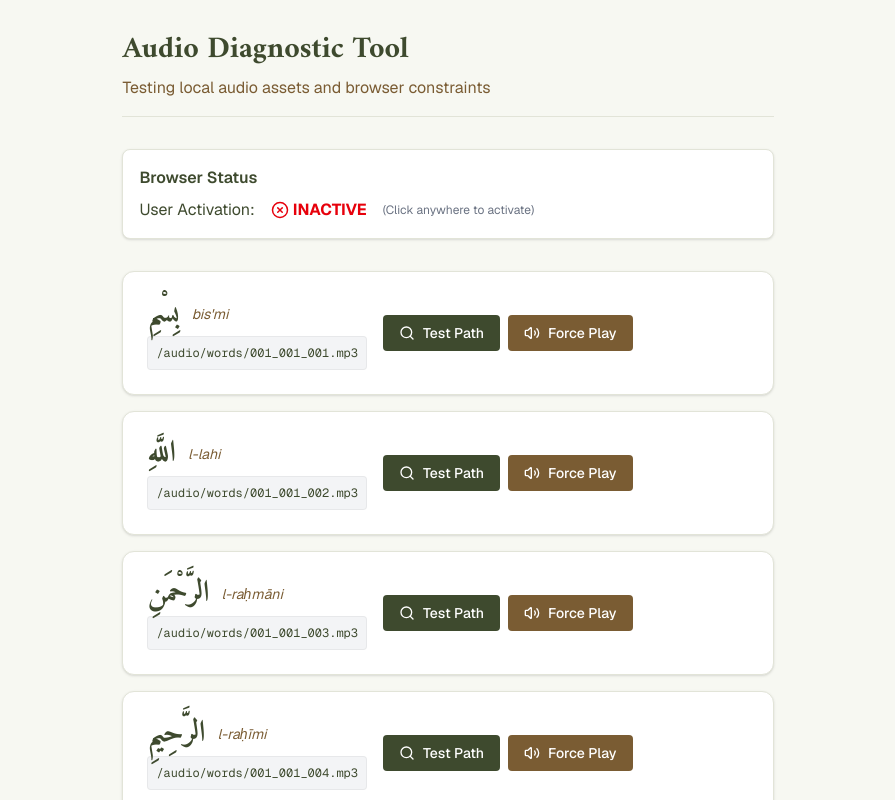
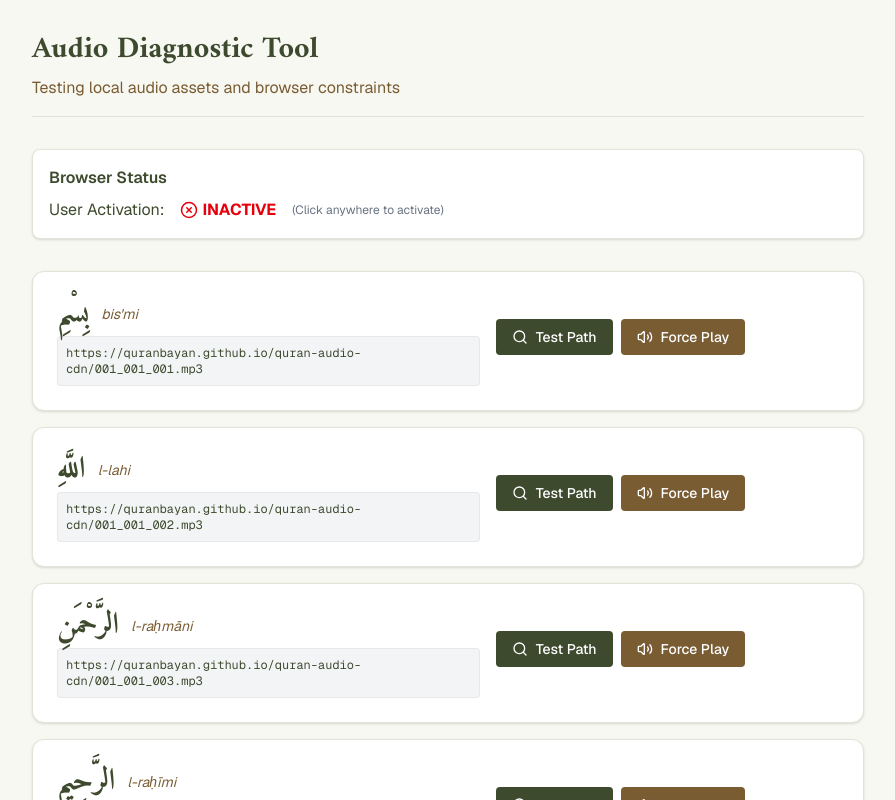
Before and after one commit to saleemmorris/quranbayan, a Next.js app: page /debug-audio in a window 1280 px wide. Shown: the top 800 px of the page, without its empty margins (192-1087 px from the left). Built offline with nearby package versions, Linux system fonts and the light colour scheme.

Commit message:
feat: refactor audio logic to use GitHub Pages CDN with Quran.com fallback

```diff
--- a/src/app/layout.tsx
+++ b/src/app/layout.tsx
@@ -1,34 +1,34 @@
-import type { Metadata } from "next";
-import { Geist, Geist_Mono, Amiri } from "next/font/google";
-import "./globals.css";
-import { ThemeProvider } from "next-themes";
-import Script from "next/script";
+import type { Metadata } from 'next';
+import { Geist, Geist_Mono, Amiri } from 'next/font/google';
+import './globals.css';
+import { ThemeProvider } from 'next-themes';
+import Script from 'next/script';
 
 const geistSans = Geist({
-  variable: "--font-geist-sans",
-  subsets: ["latin"],
+  variable: '--font-geist-sans',
+  subsets: ['latin'],
 });
 
 const geistMono = Geist_Mono({
-  variable: "--font-geist-mono",
-  subsets: ["latin"],
+  variable: '--font-geist-mono',
+  subsets: ['latin'],
 });
 
 const amiri = Amiri({
-  variable: "--font-amiri",
-  subsets: ["arabic"],
-  weight: ["400", "700"],
+  variable: '--font-amiri',
+  subsets: ['arabic'],
+  weight: ['400', '700'],
 });
 
 export const metadata: Metadata = {
-  title: "quranbayan.org | Clear Insight",
-  description: "A modern Quran experience with clear word-by-word transliteration and deep reflection.",
+  title: 'quranbayan.org | Clear Insight',
+  description: 'A modern Quran experience with clear word-by-word transliteration and deep reflection.',
   icons: {
     icon: [
-      { url: "/images/logo/logo-square.svg", type: "image/svg+xml" },
+      { url: '/images/logo/logo-square.svg', type: 'image/svg+xml' },
     ],
     apple: [
-      { url: "/images/logo/logo-square.svg" },
+      { url: '/images/logo/logo-square.svg' },
     ],
   },
 };
@@ -40,15 +40,18 @@ export default function RootLayout({
 }>) {
   return (
     <html
-      lang="en"
+      lang='en'
       className={`${geistSans.variable} ${geistMono.variable} ${amiri.variable} h-full antialiased`}
       suppressHydrationWarning
     >
-      <body className="min-h-full flex flex-col bg-background text-foreground selection:bg-brand-clay/30">
-        <ThemeProvider attribute="class" defaultTheme="system" enableSystem>
+      <head>
+        <link rel='preconnect' href='https://quranbayan.github.io' />
+      </head>
+      <body className='min-h-full flex flex-col bg-background text-foreground selection:bg-brand-clay/30'>
+        <ThemeProvider attribute='class' defaultTheme='system' enableSystem>
           {children}
         </ThemeProvider>
-        <Script src="/pronunciation.js" strategy="afterInteractive" />
+        <Script src='/pronunciation.js' strategy='afterInteractive' />
       </body>
     </html>
   );
--- a/src/components/RootAnalysisDrawer.tsx
+++ b/src/components/RootAnalysisDrawer.tsx
@@ -4,7 +4,7 @@ import React, { useState } from 'react';
 import { X, Volume2 } from 'lucide-react';
 import TajweedText from './TajweedText';
 import WordAnalysis from './WordAnalysis';
-import { getWordAudioUrl } from '@/lib/audioUtils';
+import { getWordAudioUrl, getWordAudioFallbackUrl } from '@/lib/audioUtils';
 
 interface WordAnalysisData {
   word: string;
@@ -53,19 +53,28 @@ export default function RootAnalysisDrawer({ isOpen, onClose, analysis }: RootAn
       console.log('DEBUG: Clicking Word', { surah, ayah, wordIndex });
 
       const audioUrl = getWordAudioUrl(surah, ayah, wordIndex);
-      console.log('DEBUG: Generated Path ->', audioUrl);
+      const fallbackUrl = getWordAudioFallbackUrl(surah, ayah, wordIndex);
+      console.log('DEBUG: Primary Path ->', audioUrl);
 
       try {
         const audio = new Audio(audioUrl);
 
-        audio.addEventListener('error', (err) => {
-          console.error('DEBUG: Audio Error Object:', err.target && (err.target as any).error);
-          console.error(`Audio Load Failed: [${audioUrl}] - check path in /public/audio/words/`);
-          setAudioError(true);
+        audio.addEventListener('error', async () => {
+          console.warn(`CDN 404: [${audioUrl}]. Attempting fallback...`);
+          try {
+            const fallbackAudio = new Audio(fallbackUrl);
+            fallbackAudio.addEventListener('error', () => {
+              console.error(`Both CDN and Fallback failed for [${fallbackUrl}]`);
+              setAudioError(true);
+            });
+            await fallbackAudio.play();
+          } catch (err) {
+            setAudioError(true);
+          }
         });
 
         audio.addEventListener('canplaythrough', () => {
-          console.log('DEBUG: Audio buffered and ready.');
+          console.log('DEBUG: Primary Audio buffered and ready.');
         });
 
         await audio.play();
--- /dev/null
+++ b/src/constants/config.ts
@@ -0,0 +1 @@
+export const AUDIO_CDN_URL = "https://quranbayan.github.io/quran-audio-cdn/";
--- a/src/lib/audioUtils.ts
+++ b/src/lib/audioUtils.ts
@@ -1,24 +1,21 @@
-/**
- * Audio Utilities for QuranBayan
- * Follows the SSS_AAA_WWW.mp3 naming convention (Surah_Ayah_Word).
- */
+import { AUDIO_CDN_URL } from '@/constants/config';
 
-/**
- * Pads a number to a specific length with leading zeros.
- */
 function pad(num: number, size: number = 3): string {
   let s = num.toString();
-  while (s.length < size) s = "0" + s;
+  while (s.length < size) s = '0' + s;
   return s;
 }
 
-/**
- * Returns the URL for a specific word's audio file.
- * Format: /audio/words/SSS_AAA_WWW.mp3
- */
 export function getWordAudioUrl(surah: number, ayah: number, word: number): string {
   const s = pad(surah);
   const a = pad(ayah);
   const w = pad(word);
-  return `/audio/words/${s}_${a}_${w}.mp3`;
+  return `${AUDIO_CDN_URL}${s}_${a}_${w}.mp3`;
 }
+
+export function getWordAudioFallbackUrl(surah: number, ayah: number, word: number): string {
+  const s = pad(surah);
+  const a = pad(ayah);
+  const w = pad(word);
+  return `https://audio.quran.com/v2/word/${s}_${a}_${w}.mp3`;
+}
```
Also changed, not shown: 1 other file (tests, documents, lock files or other folders).
